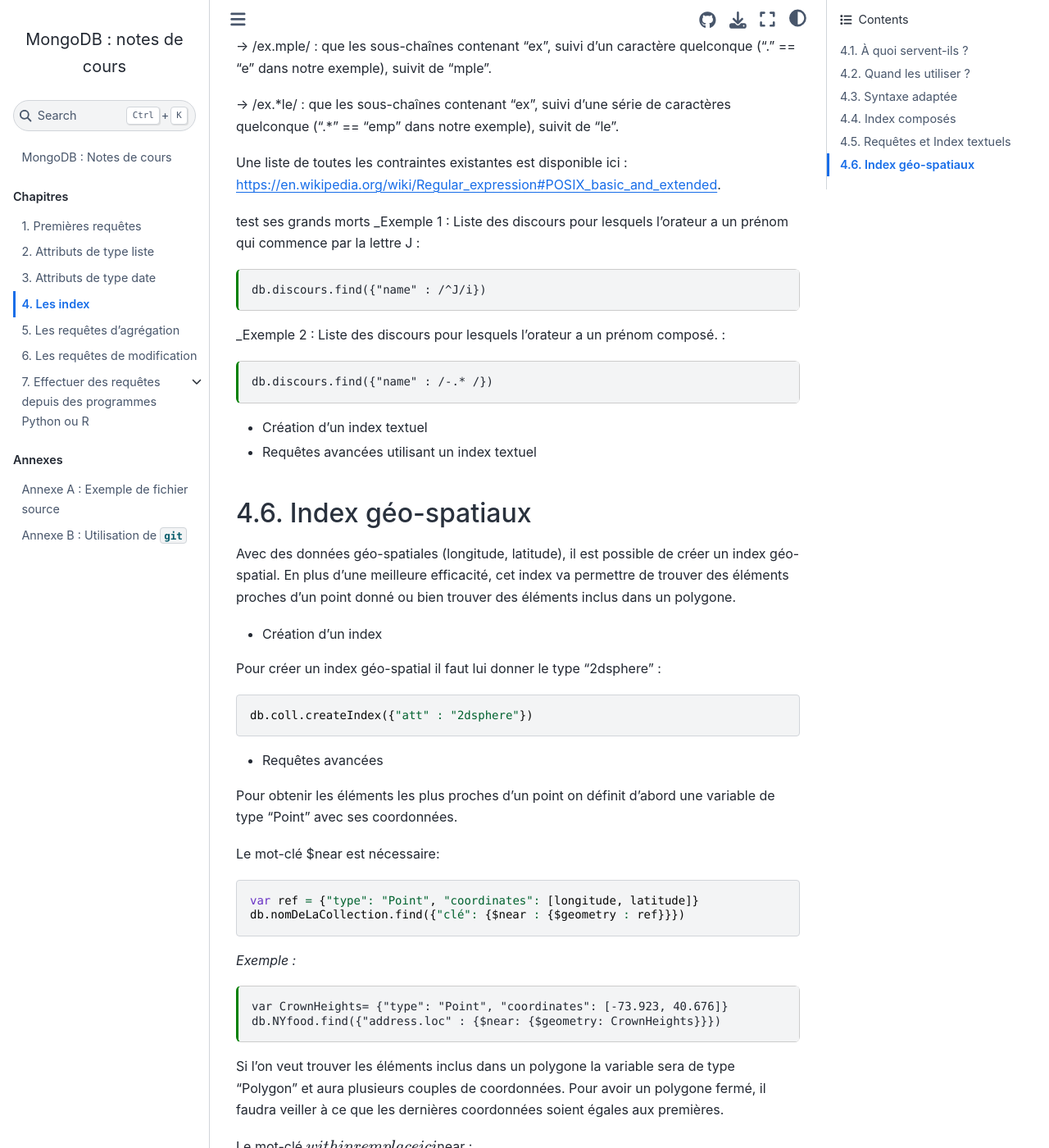
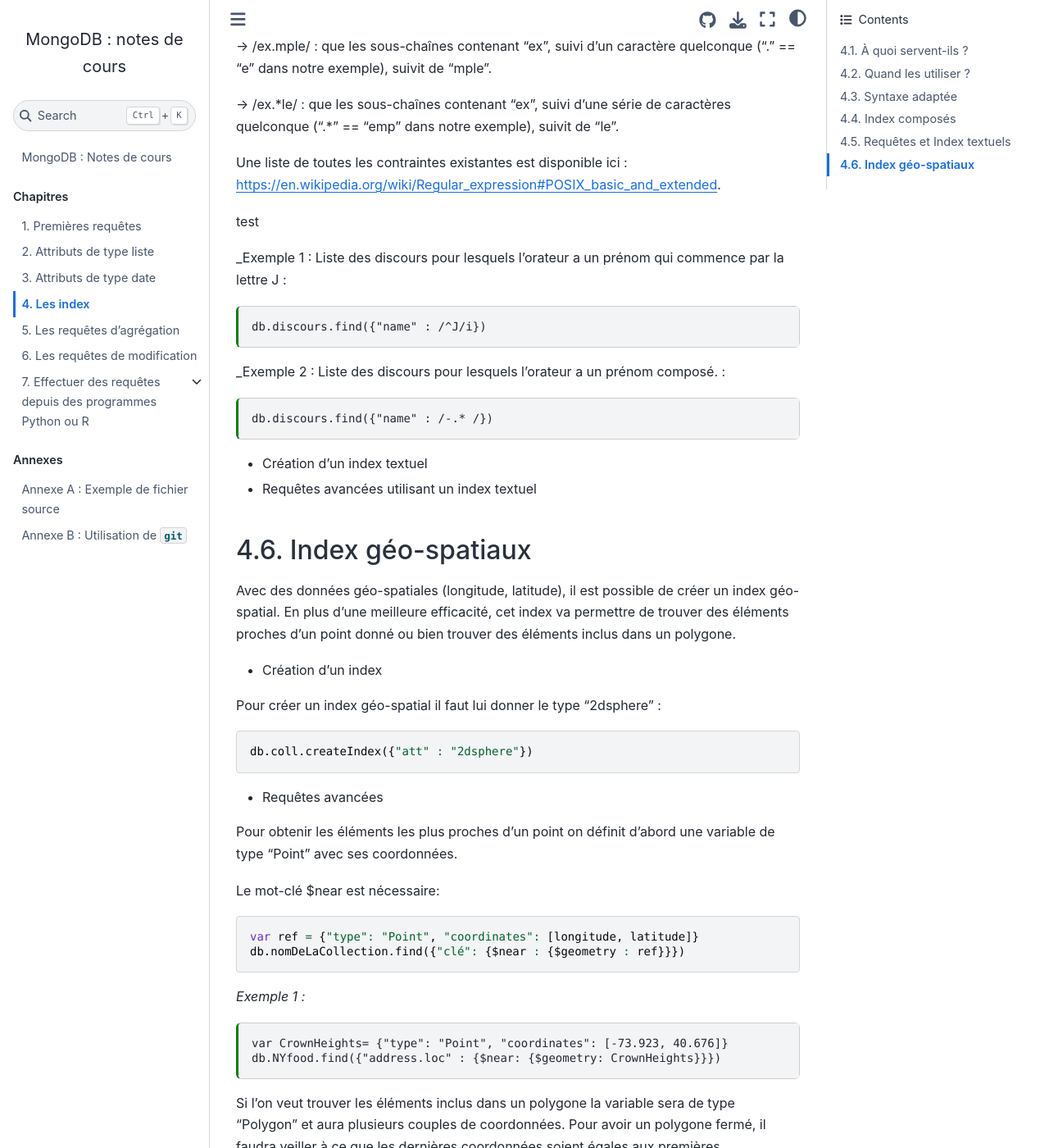
Before and after one commit to rtavenar/mongo_book, a Jupyter Book: the page built from content/04_index.md, in a window 1280 px wide and 1400 px high, scrolled down 3429 px. Shown: the whole window at 82% size. Built offline with Jupyter Book 1.0.4 settings and Sphinx 7.4.7 and the Sphinx Book theme 1.1.4, drawn with Linux system fonts in a browser that asks for light colours.

Commit message:
Update 04_index.md

````diff
--- a/content/04_index.md
+++ b/content/04_index.md
@@ -128,7 +128,8 @@ Ici, "cle" désigne le champ dans lequel on souhaite rechercher et "exemple" la
 
 Une liste de toutes les contraintes existantes est disponible ici : https://en.wikipedia.org/wiki/Regular_expression#POSIX_basic_and_extended.
 
-test ses grands morts
+test
+
 _Exemple 1 : Liste des discours pour lesquels l’orateur a un prénom qui commence par la lettre J :
 
 ```{code-cell}
@@ -168,7 +169,7 @@ Le mot-clé $near est nécessaire:
 var ref = {"type": "Point", "coordinates": [longitude, latitude]}
 db.nomDeLaCollection.find({"clé": {$near : {$geometry : ref}}})
 ```
-_Exemple :_
+_Exemple 1 :_
 ```{code-cell}
 var CrownHeights= {"type": "Point", "coordinates": [-73.923, 40.676]}
 db.NYfood.find({"address.loc" : {$near: {$geometry: CrownHeights}}})
````
Also changed, not shown: other parts of content/04_index.md (+1 -1 lines).
